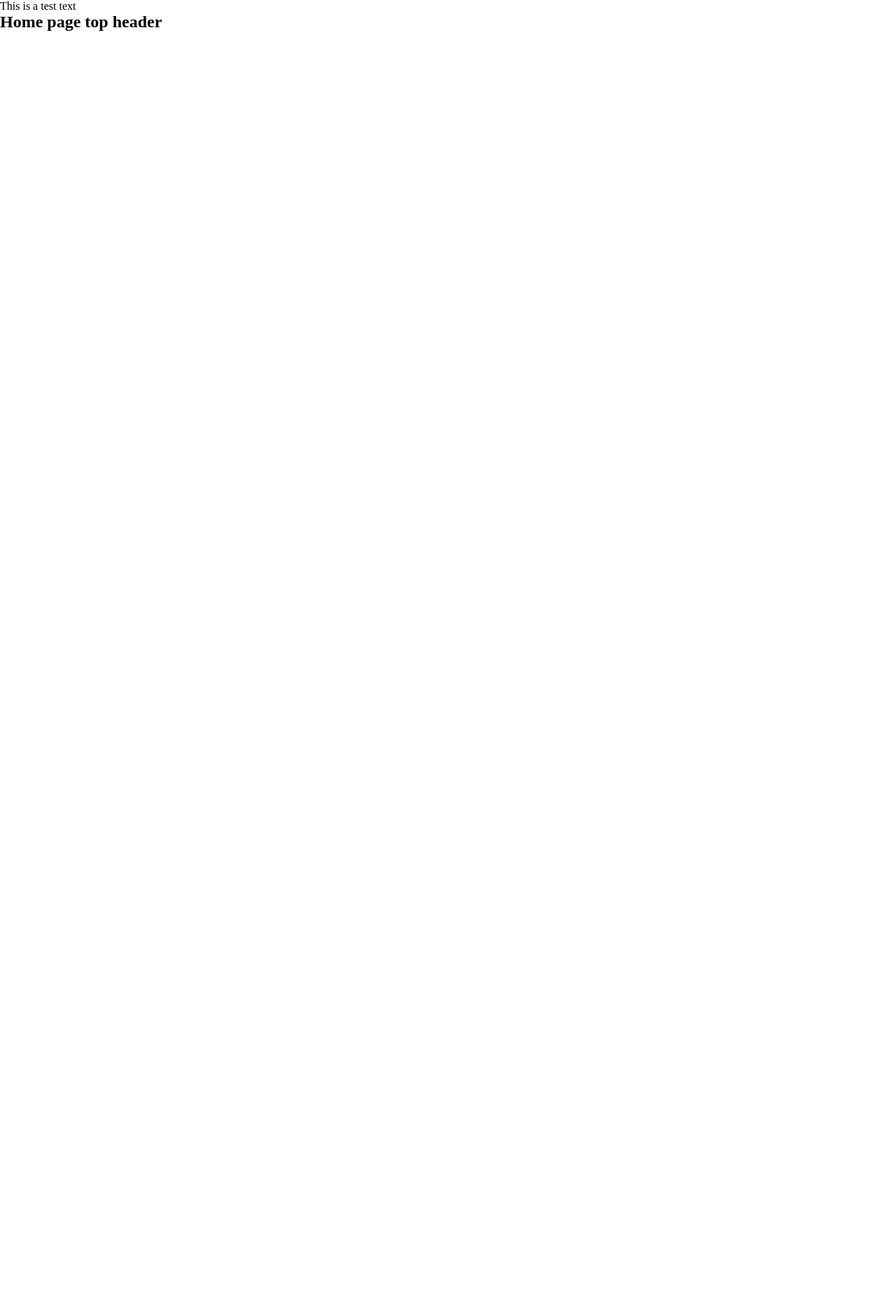
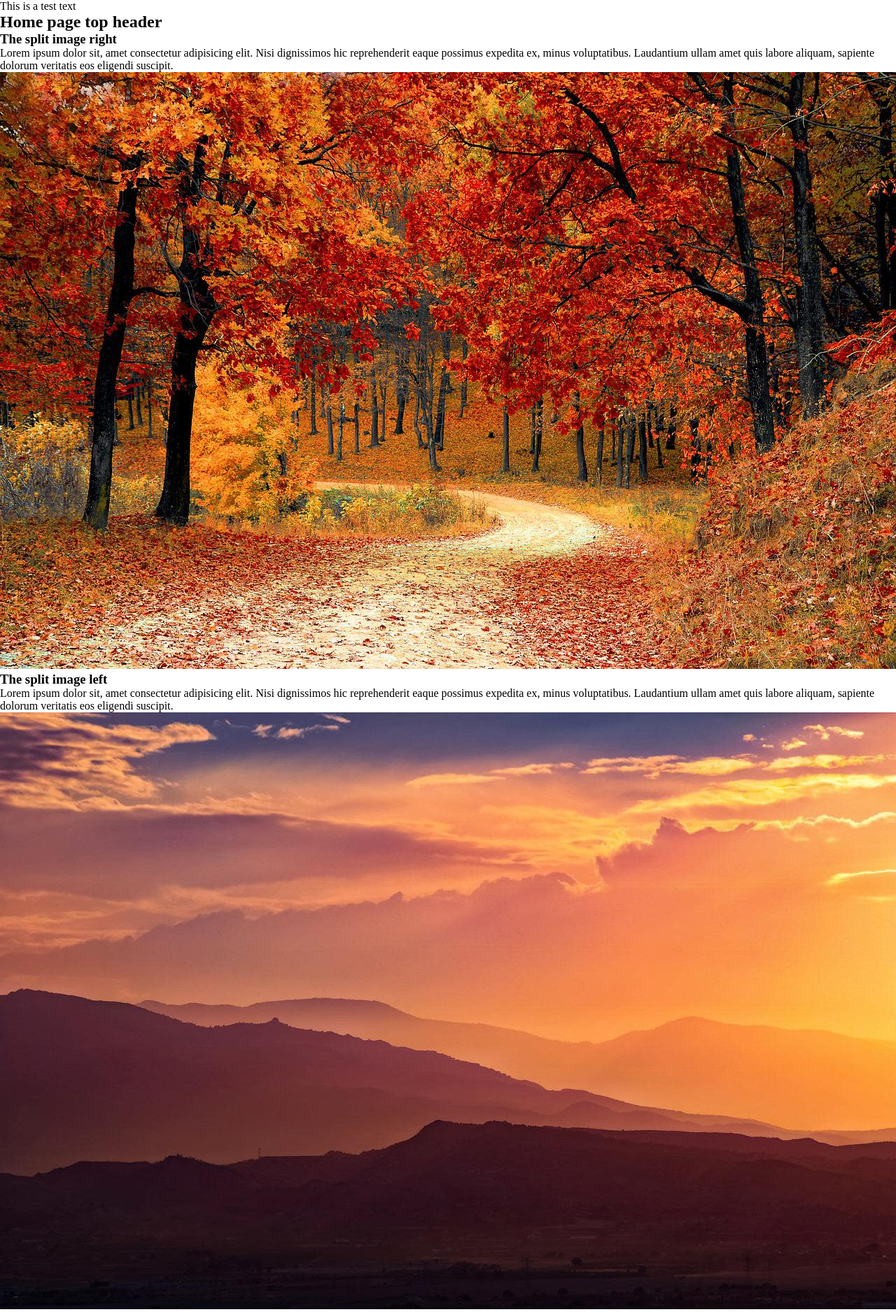
Before and after one commit to womoboy/react-sample-03, a JavaScript app: page / in a window 1280 px wide. Shown: the whole page at 70% size. Before the commit the page ends 800 px from the top, so only its background shows below. Built offline with nearby package versions, Linux system fonts and the light colour scheme; the HTML template or start-up script is replaced by a standard one.

Commit message:
create split components

```diff
--- a/src/App.js
+++ b/src/App.js
@@ -1,15 +1,18 @@
 import { BrowserRouter as Router, Route, Routes } from "react-router-dom";
 import Home from "./pages/Home";
-import NoPage from './pages/NoPage';
+import NoPage from "./pages/NoPage";
 
 const App = () => {
   return (
     <Router>
       <div className="app">
-        <Routes>
-          <Route path="/" element={<Home />} />
-          <Route path="*" element={<NoPage />} />
-        </Routes>
+
+        <div className="wrapper">
+          <Routes>
+            <Route path="/" element={<Home />} />
+            <Route path="*" element={<NoPage />} />
+          </Routes>
+        </div>
       </div>
     </Router>
   );
--- a/src/components/headerContent/HeaderContent.js
+++ b/src/components/headerContent/HeaderContent.js
@@ -1,8 +1,10 @@
 const HeaderContent = ({ title, text }) => {
   return (
     <div className="header-content">
-      <p>{ text }</p>
-      <h2>{ title }</h2>
+      <div className="container">
+        <p>{text}</p>
+        <h2>{title}</h2>
+      </div>
     </div>
   );
 };
--- /dev/null
+++ b/src/components/splitImageLeft/SplitImageLeft.js
@@ -0,0 +1,17 @@
+const SplitImageLeft = ({ title, text, imageUrl, imageAlt }) => {
+  return (
+    <div className="split-image-left">
+      <div className="contaier">
+        <div className="content">
+          <h3>{title}</h3>
+          <p>{text}</p>
+        </div>
+        <div>
+          <img src={imageUrl} alt={imageAlt} />
+        </div>
+      </div>
+    </div>
+  );
+};
+
+export default SplitImageLeft;
--- /dev/null
+++ b/src/components/splitImageRight/SplitImageRight.js
@@ -0,0 +1,17 @@
+const SplitImageRight = ({ title, text, imageUrl, imageAlt }) => {
+  return (
+    <div className="split-image-right">
+      <div className="container">
+        <div className="content">
+          <h3>{title}</h3>
+          <p>{text}</p>
+        </div>
+        <div>
+          <img src={imageUrl} alt={imageAlt} />
+        </div>
+      </div>
+    </div>
+  );
+};
+
+export default SplitImageRight;
--- a/src/pages/Home.js
+++ b/src/pages/Home.js
@@ -1,13 +1,20 @@
-import HeaderContent from '../components/headerContent/HeaderContent';
+import HeaderContent from "../components/headerContent/HeaderContent";
+import SplitImageRight from '../components/splitImageRight/SplitImageRight';
+import SplitImageLeft from '../components/splitImageLeft/SplitImageLeft';
+import image1 from '../library/jungle.jpg';
+import image2 from '../library/mountain.jpg';
 
 const Home = () => {
-    const text = 'This is a test text';
+  const text = "This is a test text";
+  const text1 = 'Lorem ipsum dolor sit, amet consectetur adipisicing elit. Nisi dignissimos hic reprehenderit eaque possimus expedita ex, minus voluptatibus. Laudantium ullam amet quis labore aliquam, sapiente dolorum veritatis eos eligendi suscipit.';
 
-    return (
-        <div className="home">
-            <HeaderContent title='Home page top header' text={ text } />
-        </div>
-    )
-}
+  return (
+    <div className="home">
+      <HeaderContent title="Home page top header" text={text} />
+      <SplitImageRight title='The split image right' text={ text1 } imageUrl={ image1 } imageAlt='The beautifull autumn jungle' />
+      <SplitImageLeft title='The split image left' text={ text1 } imageUrl={ image2 } imageAlt='The beautifull sunset mountain' />
+    </div>
+  );
+};
 
 export default Home;
```
